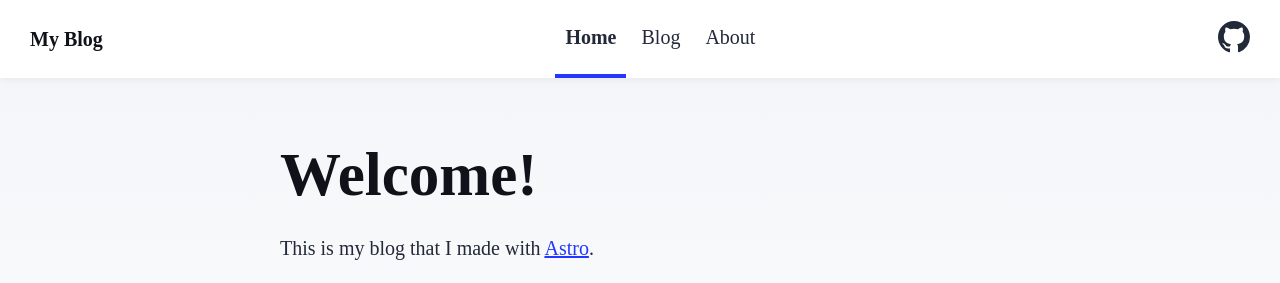
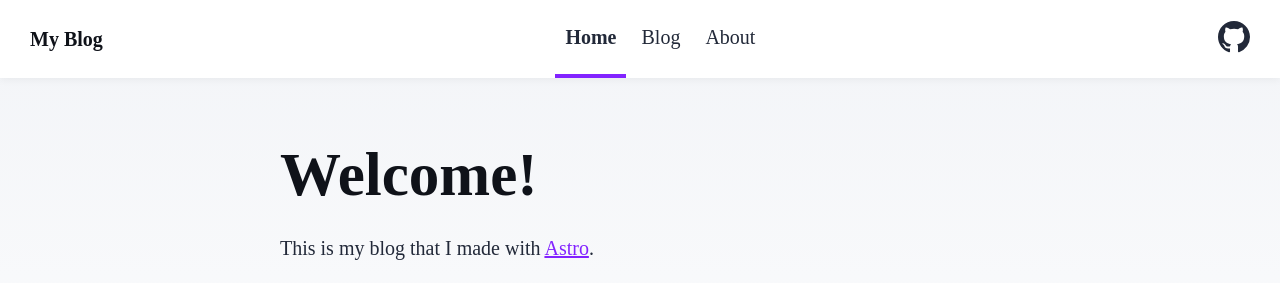
Before and after one commit to sg1040/sg1040-cs4421-astro-blog, an Astro site: page / in a window 1280 px wide. Shown: the top 283 px of the page. Built offline with nearby package versions, Linux system fonts and the light colour scheme; Astro itself is replaced by a stand-in of ours; grey boxes are pictures that could not be loaded.

Commit message:
feat: change accent colour to purple

```diff
--- a/src/styles/global.css
+++ b/src/styles/global.css
@@ -5,8 +5,8 @@
  */
 
 :root {
-	--accent: #2337ff;
-	--accent-dark: #000d8a;
+	--accent: #8223ff;
+	--accent-dark: #09008a;
 	--black: 15, 18, 25;
 	--gray: 96, 115, 159;
 	--gray-light: 229, 233, 240;
```
